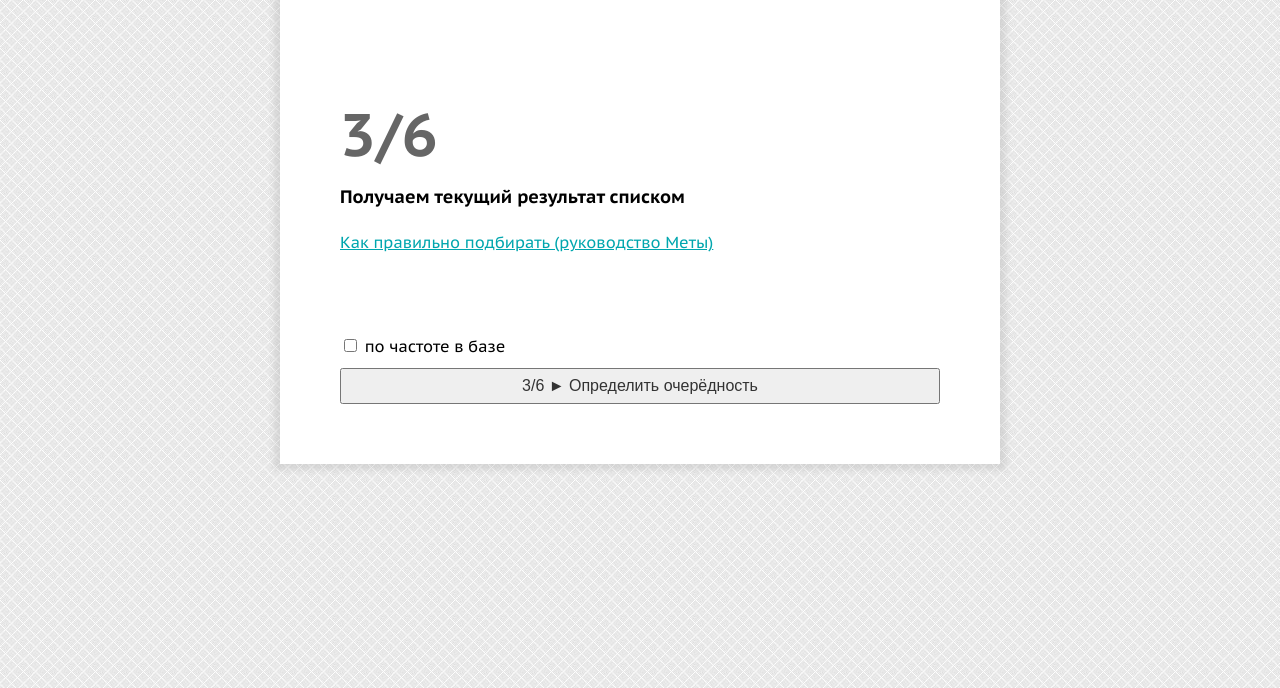
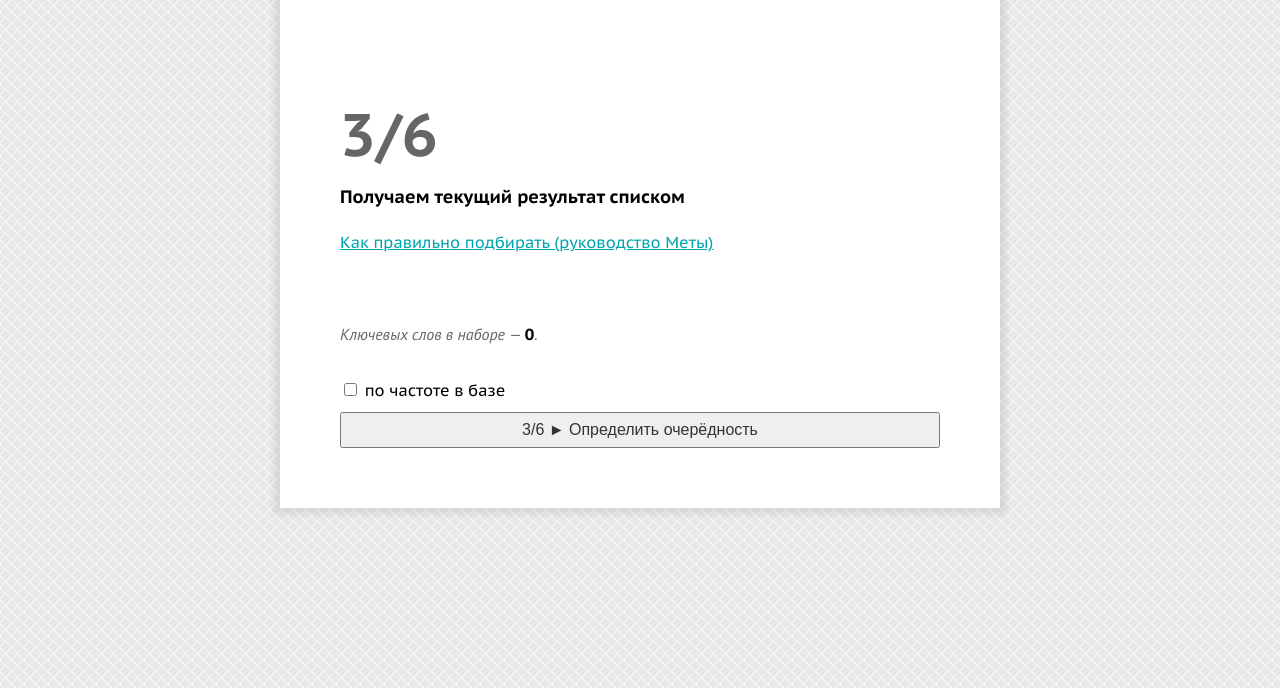
Before and after one commit to akongh/meta, a PHP site: page /shag_3.html in a window 1280 px wide. Shown: the part 25-713 px from the top of the page. Run offline with PHP 8.4, Linux system fonts and the light colour scheme.

Commit message:
На 3-м шаге заменил счётчик (на jQuerry) на свой (на Javascript), отвязав библиотеку от страницы.

```diff
--- /dev/null
+++ b/s_meta/js/countRusChecked.js
@@ -0,0 +1,19 @@
+/**
+ * Created by Andrei on 08.03.2017.
+ */
+var arrRus = document.getElementsByName("massiv_itog[]");
+for (var i = 0; i < arrRus.length; i++){
+    arrRus[i].onclick = countRusChecked;
+};
+
+countRusChecked();
+
+function countRusChecked(){
+    var count = 0;
+    for (var i = 0; i < arrRus.length; i++){
+        if (arrRus[i].checked == true){
+            count++;
+        };
+    };
+    document.getElementById("countRusChecked").innerHTML = count;
+};
--- a/s_meta/shag_3.html
+++ b/s_meta/shag_3.html
@@ -4,7 +4,6 @@
 <meta charset="utf-8">
 <title>МЕТА. Русско-английский подбор ключевых слов для стоков</title>
 <link href="STILI.css" rel="stylesheet" type="text/css">
-<script src="js/jquery-1.10.2.js"></script>
 <link rel="shortcut icon" href="http://meta.afoteris.com/favicon.ico" type="image/ven.microsoft.ico">
 </head>
 <body>
@@ -15,22 +14,15 @@
   <hr class="otbivka_12">
   <h2>Получаем текущий результат списком</h2>
   <hr class="otbivka_24">
-  <a href="http://afoteris.com/rukovodstvo-mety/.html" title="Как правильно подбирать (руководство Меты)" target="_blank">Как правильно подбирать (руководство Меты)</a>
+  <a href="http://afoteris.com/rukovodstvo-mety/.html" title="Как правильно подбирать (руководство Меты)"
+     target="_blank">Как правильно подбирать (руководство Меты)</a>
   <hr class="otbivka_48">
   <form method="post" action="f_ochered.php">
     <!--PHP//////////////////////-->
     <?php echo $sobranny_nabor;?>
-
-	<script>
-		$(function(){
-		function countChecked() {
-		var n = $("input:checked").length;
-		$(document.getElementsByClassName('statistika_czyfra')).text(n);
-		}
-		countChecked();
-		$(document.getElementsByName('massiv_itog[]')).click(countChecked);
-		});
-	</script>
+    <hr class="otbivka_24">
+    <div class="statistika">
+      Ключевых слов в наборе — <span id="countRusChecked" class="statistika_czyfra"></span>.</div>
 
     <hr class="otbivka_24">
 
@@ -67,5 +59,6 @@
   <!--PHP-->
   <?php include('vstavki/podval.shtml');?>
 </div>
+<script src="js/countRusChecked.js"></script>
 </body>
 </html>
--- a/s_meta/shag_3.php
+++ b/s_meta/shag_3.php
@@ -5,8 +5,7 @@ if(!isset($_SESSION["metka"]))
 	header("Location: http://meta.afoteris.com/o_servise.php");
 	}
 
-$sobranny_nabor = $_SESSION["sobranny_nabor"] . "<hr class=\"otbivka_24\">
-<div class=\"statistika\">Ключевых слов в наборе — <span class=\"statistika_czyfra\">" . $_SESSION["kol_slov_itog"] . "</span>.</div>";
+$sobranny_nabor = $_SESSION["sobranny_nabor"];
 
 $oshibka_kolichestva = $_SESSION["oshibka_kolichestva"];
 
```
